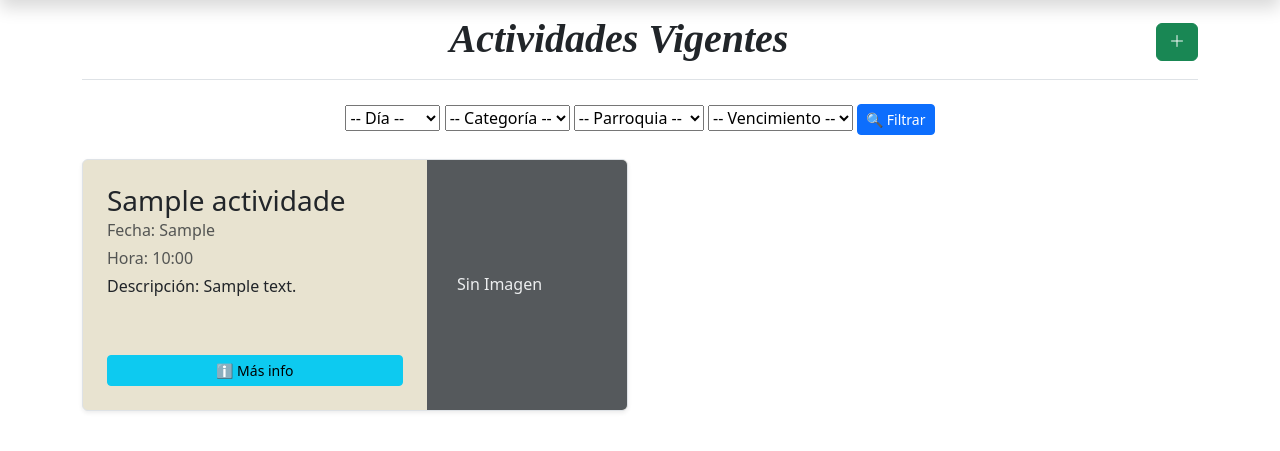
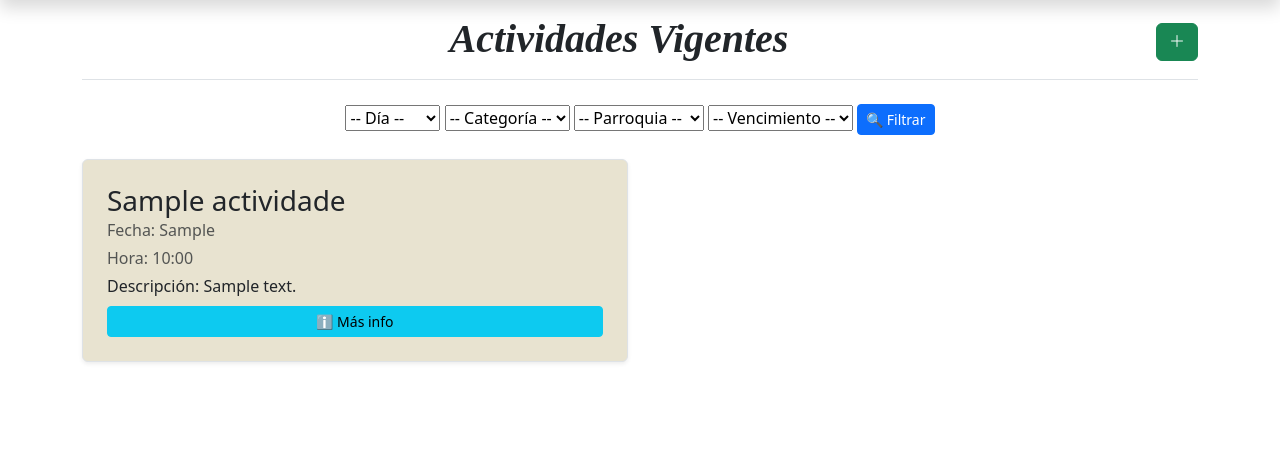
Before and after one commit to PanchoFJF/UCSE-2025-IW-TP-G7-Fornari_Gigon_Pluda, a Django app: page /actividades/ in a window 1280 px wide. Shown: the part 71-522 px from the top of the page. Run offline with Django 5.2, Linux system fonts and the light colour scheme; tables that the repository leaves empty hold one stand-in row (values such as "Sample post"); some libraries are stand-ins or nearby versions; some web fonts are replaced.

Commit message:
Fix Actividades (chau imagen) Fix textos centrados

```diff
--- a/parroquiaproject/sitio/templates/actividades.html
+++ b/parroquiaproject/sitio/templates/actividades.html
@@ -81,21 +81,6 @@
                 ℹ️ Más info
               </button>
             </div>
-            <div class="col-auto d-none d-lg-block">
-              {% if actividad.imagen %}
-                <img src="{{ actividad.imagen.url }}" alt="{{ actividad.titulo }}"
-                    class="img-fluid mb-3"
-                    style="max-height: 300px; width: 200px; height: 250px; object-fit: cover;">
-              {% else %}
-                <svg aria-label="Placeholder: Thumbnail" class="bd-placeholder-img"
-                    width="200" height="250" preserveAspectRatio="xMidYMid slice"
-                    role="img" xmlns="http://www.w3.org/2000/svg">
-                  <title>Placeholder</title>
-                  <rect width="100%" height="100%" fill="#55595c"></rect>
-                  <text x="30 %" y="50%" fill="#eceeef" dy=".3em">Sin Imagen</text>
-                </svg>
-              {% endif %}
-            </div>
           </div>
         </div>
       {% empty %}
--- a/parroquiaproject/sitio/templates/iglesias.html
+++ b/parroquiaproject/sitio/templates/iglesias.html
@@ -187,7 +187,7 @@
     </div>
 
     {% empty %}
-      <p class="text-muted">No hay iglesias registradas.</p>
+      <p class="text-muted text-center">No hay iglesias registradas.</p>
     {% endfor %}
   </div>
 
```
